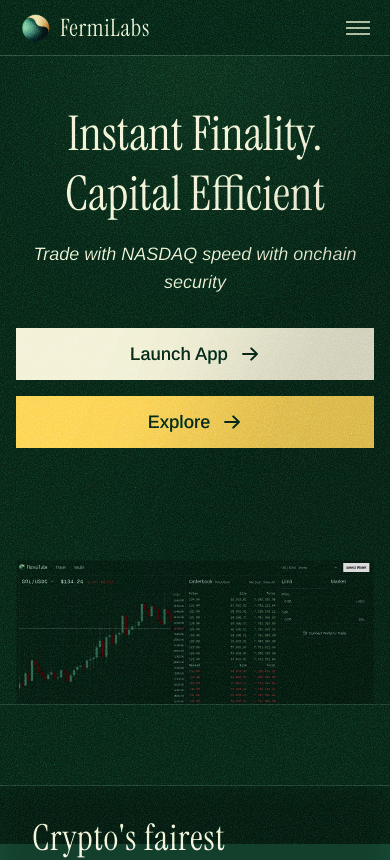
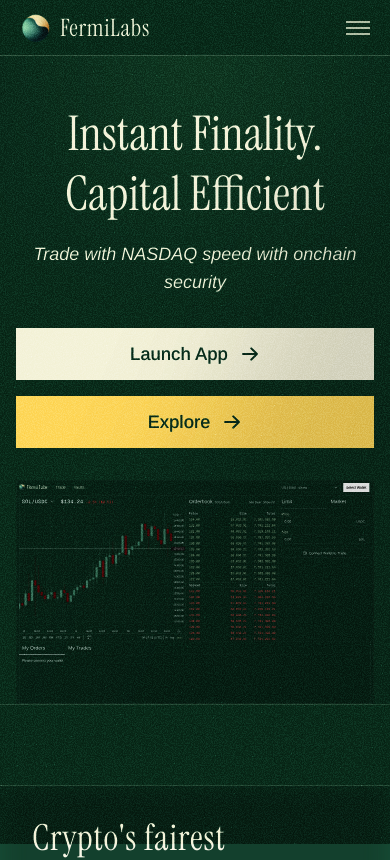
Before and after one commit to zerooo111/fermilabs.xyz, a React (Vite) app: page / in a window 390 px wide. Shown: the top 860 px of the page. Built offline with nearby package versions, Linux system fonts and the light colour scheme; no server answers.

Commit message:
improve product demo placement

```diff
--- a/src/App.tsx
+++ b/src/App.tsx
@@ -8,10 +8,6 @@ import { useEffect } from "react";
 import { LINKS } from "./constants";
 
 function App() {
-	useEffect(() => {
-		console.log((window as Window & { UnicornStudio?: unknown }).UnicornStudio);
-	}, []);
-
   return (
     <div className="w-screen flex flex-col items-center ">
       <Header />
--- a/src/components/HeroSection.tsx
+++ b/src/components/HeroSection.tsx
@@ -50,7 +50,7 @@ export default function HeroSection() {
         </div>
       </div>
 
-			<div className="flex mt-8 overflow-hidden">
+      <div className="flex md:translate-y-10 lg:translate-y-20 mt-8 overflow-hidden">
         <ProductScreenshot />
       </div>
 
--- a/src/components/ProductScreenshot.tsx
+++ b/src/components/ProductScreenshot.tsx
@@ -3,7 +3,7 @@ export default function ProductScreenshot() {
     <img
       src="/product-screenshot.svg"
       alt="Product Screenshot"
-			className="w-full h-full translate-y-20"
+      className="w-full h-auto object-contain"
     />
   );
 }
```
Also changed, not shown: src/components/UnicornScene.tsx (+3 -4 lines), public/manifest.json, 1 other file (tests, documents, lock files or other folders). Lines whose indentation alone changed are shown as unchanged.
